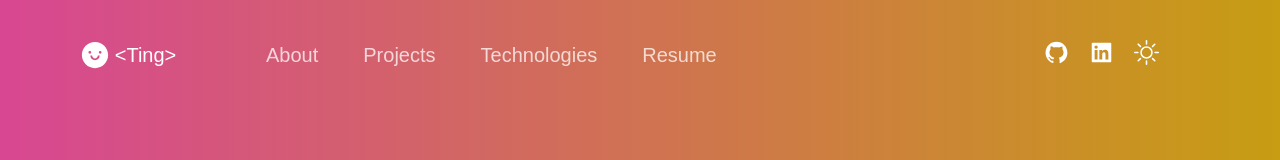
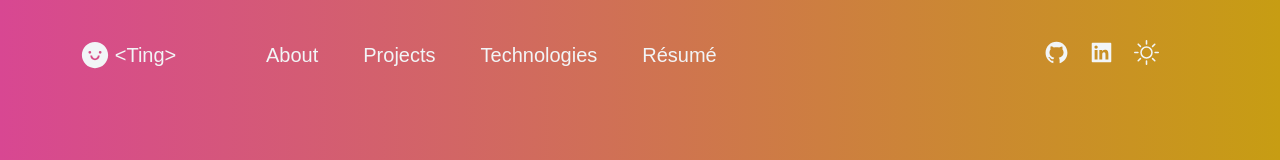
Before and after one commit to Lyndating/portfolio, a Next.js app: page / in a window 1280 px wide. Shown: the top 160 px of the page. Built offline with nearby package versions, Linux system fonts and the light colour scheme.

Commit message:
transfer header color to global.js

```diff
--- a/src/components/Header/Header.js
+++ b/src/components/Header/Header.js
@@ -9,7 +9,7 @@ const Header = () => {
     <Container>
         <Div1>
             <Link href="/">
-                <a style={{display: "flex", alignItems:"center", color:"white",}}>
+                <a style={{display: "flex", alignItems:"center"}}>
                     <AiFillSmile size="3rem"/><span style={{fontSize:"2rem", marginLeft:"5px"}}> &lt;Ting&gt; </span>
                 </a>
             </Link>
@@ -38,7 +38,7 @@ const Header = () => {
             </HeaderLi>
             <HeaderLi >
                 <NavLinks href='/resume-TingLuo.pdf' alt="resume" target="_blank" download>
-                        Resume
+                    Résumé
                 </NavLinks>
             </HeaderLi>
         </Div2>
--- a/src/components/Header/HeaderStyles.js
+++ b/src/components/Header/HeaderStyles.js
@@ -63,10 +63,10 @@ export const NavLinks = styled.a`
     font-size: 2rem;
     line-height: 30px;
     text-decoration: none;
-    color: rgba(255,255,255,0.75);
+
     transition: 0.4s ease;
     &:hover {
-        color: #fff;
+
         opacity: 1;
         cursor: pointer;
     }
@@ -80,7 +80,7 @@ export const NavLinks = styled.a`
 export const HeaderLi= styled.li`
 	display: inline-block;
   	position: relative;
-	color: ${props=> props.theme.colors.primary1};
+
     margin-right: 45px;
     list-style-type: none;
 	&:after {
@@ -91,7 +91,7 @@ export const HeaderLi= styled.li`
   		height: 2px;
   		bottom: 0;
   		left: 0;
-  		background-color: ${props=> props.theme.colors.primary1};
+
   		transform-origin: bottom right;
   		transition: transform 0.25s ease-out;
 	}
@@ -126,7 +126,7 @@ export const NavIcons = styled(IoIosArrowDropdownCircle)`
 `
 
 export const SocialIcons = styled.a`
-    color: white;
+
     padding: 10px;
     border-radius: 50px;
     transition: 0.3s ease;
```
